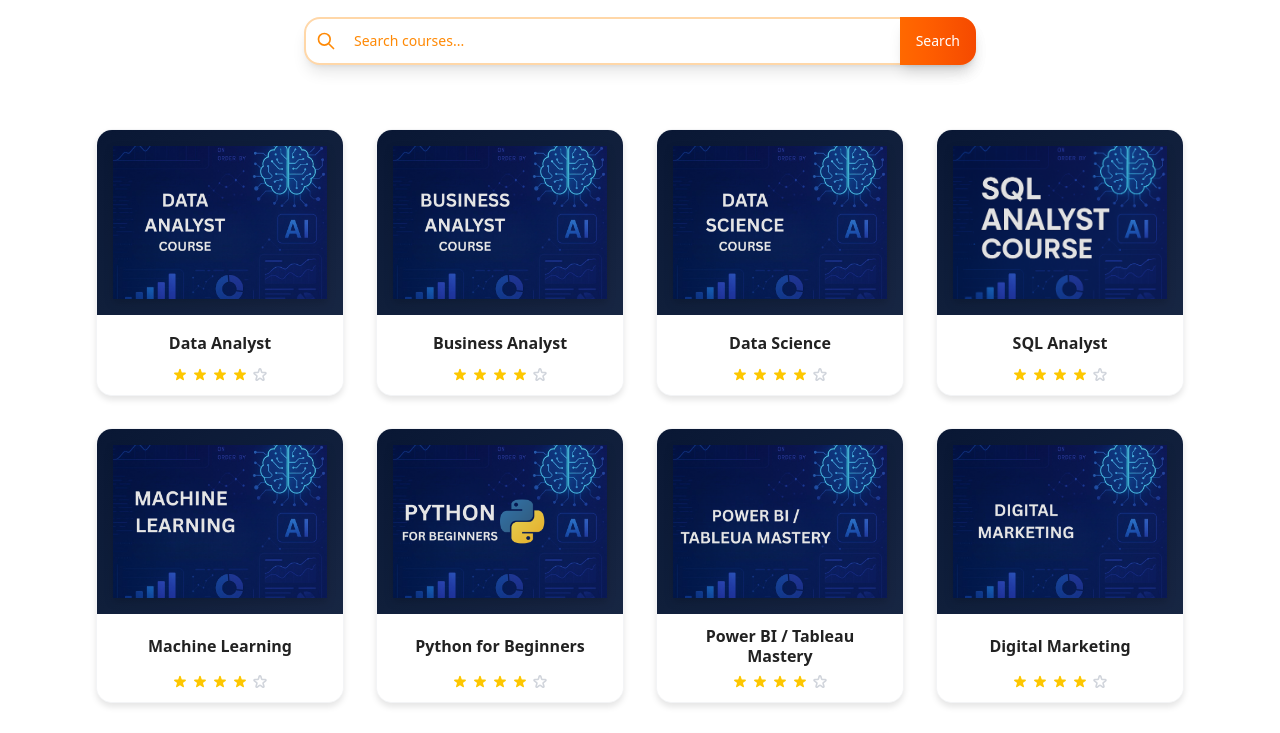
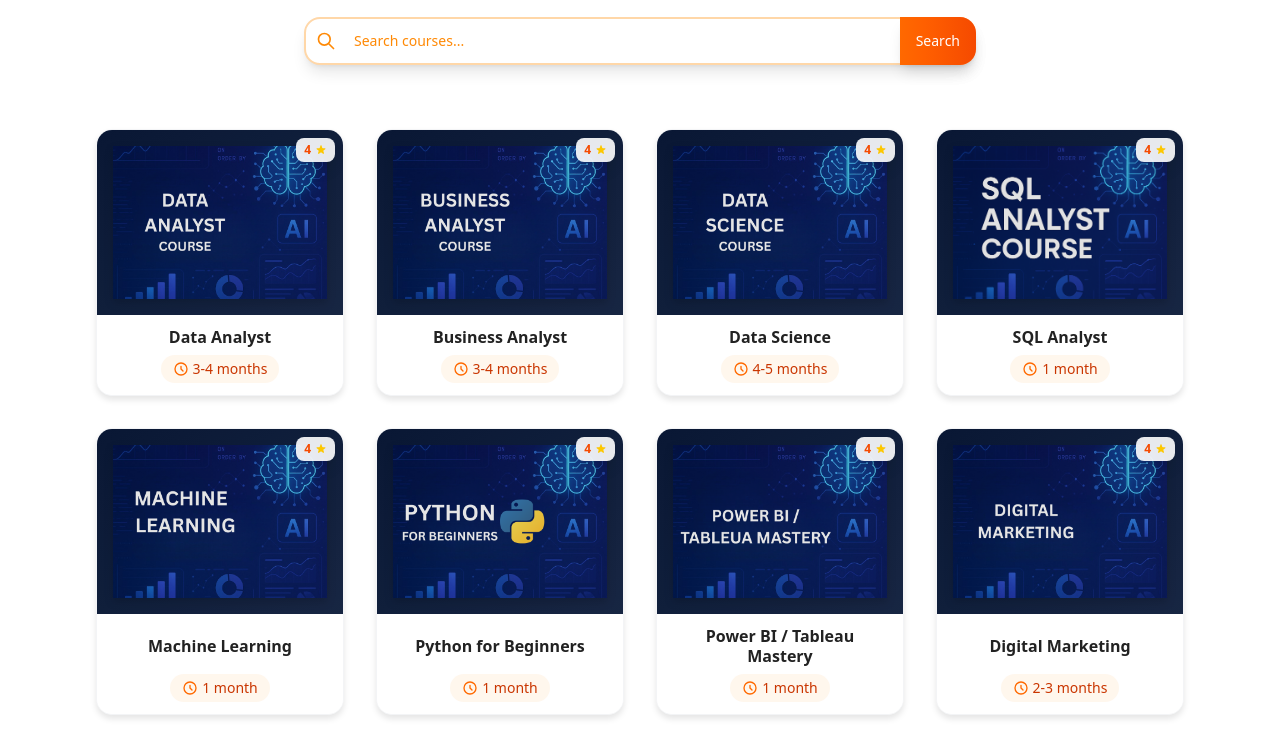
Before and after one commit to nilimaSahu22/DataInYourself, a Next.js app: page / in a window 1280 px wide. Shown: the part 980-1713 px from the top of the page. Built offline with nearby package versions, Linux system fonts and the light colour scheme.

Commit message:
flip and rotate animation updated

```diff
--- a/app/components/ui/PlacementCourseCard.tsx
+++ b/app/components/ui/PlacementCourseCard.tsx
@@ -22,8 +22,8 @@
   iconSrc,
   iconAlt,
   title,
-  // duration,
-  // rating = 4,
+  duration,
+  rating = 4,
   index = 0,
   animationKey = 0,
   shouldAnimate = false,
@@ -34,11 +34,13 @@
   // Calculate delay based on index for staggered animation
   const animationDelay = index * 500; // 500ms delay between each card for slower animation
 
-  // Reset and trigger animation when animationKey changes and shouldAnimate is true
+  // Single animation control effect
   useEffect(() => {
     if (shouldAnimate) {
+      // Reset visibility first
       setIsVisible(false);
 
+      // Then trigger animation after delay
       const timer = setTimeout(() => {
         setIsVisible(true);
       }, animationDelay);
@@ -48,14 +50,7 @@
       // If not animating, show immediately
       setIsVisible(true);
     }
-  }, [animationKey, animationDelay, shouldAnimate]);
-
-  // Reset visibility when animationKey changes
-  useEffect(() => {
-    if (shouldAnimate) {
-      setIsVisible(false);
-    }
-  }, [animationKey, shouldAnimate]);
+  }, [shouldAnimate, animationDelay]);
 
   return (
     <Link href={`/courses/${courseSlug}`} className="block w-full h-full group">
@@ -77,6 +72,16 @@
           />
           {/* Subtle overlay for better text contrast */}
           <div className="absolute inset-0 bg-black/10"></div>
+
+          {/* Rating Badge - Top Right Corner */}
+          <div className="absolute top-2 right-2 bg-white/90 backdrop-blur-sm rounded-lg px-2 py-1 shadow-lg">
+            <div className="flex items-center space-x-1">
+              <span className="text-xs font-semibold text-orange-600">{rating}</span>
+              <svg className="w-3 h-3 text-yellow-400 flex-shrink-0" fill="currentColor" viewBox="0 0 20 20">
+                <path d="M9.049 2.927c.3-.921 1.603-.921 1.902 0l1.07 3.292a1 1 0 00.95.69h3.462c.969 0 1.371 1.24.588 1.81l-2.8 2.034a1 1 0 00-.364 1.118l1.07 3.292c.3.921-.755 1.688-1.54 1.118l-2.8-2.034a1 1 0 00-1.175 0l-2.8 2.034c-.784.57-1.838-.197-1.539-1.118l1.07-3.292a1 1 0 00-.364-1.118L2.98 8.72c-.783-.57-.38-1.81.588-1.81h3.461a1 1 0 00.951-.69l1.07-3.292z" />
+              </svg>
+            </div>
+          </div>
         </div>
 
         {/* Content Section - Fixed height for consistency */}
@@ -88,27 +93,14 @@
             </h3>
           </div>
 
-          {/* Star Rating - Fixed position at bottom */}
-          <div className="flex items-center justify-center space-x-1">
-            {[...Array(4)].map((_, i) => (
-              <svg
-                key={i}
-                className="w-3 h-3 sm:w-4 sm:h-4 text-yellow-400 flex-shrink-0"
-                fill="currentColor"
-                viewBox="0 0 20 20"
-              >
-                <path d="M9.049 2.927c.3-.921 1.603-.921 1.902 0l1.07 3.292a1 1 0 00.95.69h3.462c.969 0 1.371 1.24.588 1.81l-2.8 2.034a1 1 0 00-.364 1.118l1.07 3.292c.3.921-.755 1.688-1.54 1.118l-2.8-2.034a1 1 0 00-1.175 0l-2.8 2.034c-.784.57-1.838-.197-1.539-1.118l1.07-3.292a1 1 0 00-.364-1.118L2.98 8.72c-.783-.57-.38-1.81.588-1.81h3.461a1 1 0 00.951-.69l1.07-3.292z" />
+          {/* Course Duration - Fixed position at bottom */}
+          <div className="flex items-center justify-center">
+            <div className="flex items-center space-x-1 bg-orange-50 rounded-full px-3 py-1">
+              <svg className="w-3 h-3 sm:w-4 sm:h-4 text-orange-500 flex-shrink-0" fill="none" stroke="currentColor" viewBox="0 0 24 24">
+                <path strokeLinecap="round" strokeLinejoin="round" strokeWidth={2} d="M12 8v4l3 3m6-3a9 9 0 11-18 0 9 9 0 0118 0z" />
               </svg>
-            ))}
-            {/* 5th star as outline for 4/5 rating */}
-            <svg
-              className="w-3 h-3 sm:w-4 sm:h-4 text-gray-300 flex-shrink-0"
-              fill="none"
-              stroke="currentColor"
-              viewBox="0 0 20 20"
-            >
-              <path strokeLinecap="round" strokeLinejoin="round" strokeWidth={2} d="M9.049 2.927c.3-.921 1.603-.921 1.902 0l1.07 3.292a1 1 0 00.95.69h3.462c.969 0 1.371 1.24.588 1.81l-2.8 2.034a1 1 0 00-.364 1.118l1.07 3.292c.3.921-.755 1.688-1.54 1.118l-2.8-2.034a1 1 0 00-1.175 0l-2.8 2.034c-.784.57-1.838-.197-1.539-1.118l1.07-3.292a1 1 0 00-.364-1.118L2.98 8.72c-.783-.57-.38-1.81.588-1.81h3.461a1 1 0 00.951-.69l1.07-3.292z" />
-            </svg>
+              <span className="text-xs sm:text-sm font-medium text-orange-700">{duration}</span>
+            </div>
           </div>
         </div>
       </article>
--- a/app/page.tsx
+++ b/app/page.tsx
@@ -13,6 +13,8 @@
   const [animationKey, setAnimationKey] = useState(0); // Add animation trigger key
   const pathname = usePathname();
   const [hasAnimated, setHasAnimated] = useState(false); // Track if animation has already played
+  const [shouldTriggerAnimation, setShouldTriggerAnimation] = useState(false); // Explicit animation trigger
+  const [hasNavigatedAway, setHasNavigatedAway] = useState(false); // Track navigation away
 
   // Contact form state
   const [contactForm, setContactForm] = useState({
@@ -32,55 +34,70 @@
     setIsClient(true);
   }, []);
 
-  // Check if this is the first visit or a page refresh
+  // Track navigation away from home page
   useEffect(() => {
-    if (isClient && pathname === '/') {
-      // Check if this is a page refresh or first visit
-      const hasVisitedBefore = sessionStorage.getItem('hasVisitedHome');
-      const navigationEntry = performance.getEntriesByType('navigation')[0] as any;
-      const isRefresh = !hasVisitedBefore ||
-                       (navigationEntry && navigationEntry.type === 'reload') ||
-                       (performance.navigation && performance.navigation.type === 1);
-
-      if (isRefresh) {
-        // This is a refresh or first visit, trigger animation
-        console.log('Triggering flip animation - refresh detected');
-        setAnimationKey(0);
-        const timer = setTimeout(() => {
-          setAnimationKey(prev => prev + 1);
-        }, 200); // Increased delay to ensure proper initialization
-
-        // Mark that we've visited the home page
-        sessionStorage.setItem('hasVisitedHome', 'true');
-        setHasAnimated(true);
-
-        return () => clearTimeout(timer);
-      } else {
-        // This is navigation from another page, don't trigger animation
-        console.log('Skipping animation - navigation from other page');
-        setHasAnimated(true);
-      }
+    if (isClient && pathname !== '/') {
+      setHasNavigatedAway(true);
+      console.log('User navigated away from home page');
     }
   }, [isClient, pathname]);
 
-  // Force animation on page refresh (F5 or Ctrl+R)
+  // Animation control - ONLY on first load or refresh
   useEffect(() => {
-    const handleBeforeUnload = () => {
-      sessionStorage.removeItem('hasVisitedHome');
-    };
+    if (!isClient || pathname !== '/') return;
 
-    window.addEventListener('beforeunload', handleBeforeUnload);
-    return () => window.removeEventListener('beforeunload', handleBeforeUnload);
-  }, []);
+    // Check if this is a page refresh or first visit
+    const navigationEntry = performance.getEntriesByType('navigation')[0] as any;
+    const isRefresh = (navigationEntry && navigationEntry.type === 'reload') ||
+                     (performance.navigation && performance.navigation.type === 1);
+
+    // Only trigger animation if it's a refresh AND user hasn't navigated away
+    if (isRefresh && !hasNavigatedAway) {
+      console.log('Triggering flip animation - page refresh detected');
+      setShouldTriggerAnimation(true);
+      setAnimationKey(0);
+      const timer = setTimeout(() => {
+        setAnimationKey(prev => prev + 1);
+      }, 200);
+      setHasAnimated(true);
+      return () => clearTimeout(timer);
+    } else {
+      // Skip animation for navigation back
+      console.log('Skipping animation - navigation back or not refresh');
+      setShouldTriggerAnimation(false);
+      setHasAnimated(true);
+      setAnimationKey(0);
+    }
+  }, [isClient, pathname, hasNavigatedAway]);
 
 
 
-  // Clear session storage when user navigates away from home page
+  // Cleanup effect to reset animation state when component unmounts
+  useEffect(() => {
+    return () => {
+      // Reset animation state when component unmounts
+      setShouldTriggerAnimation(false);
+      setHasAnimated(false);
+      setAnimationKey(0);
+    };
+  }, []);
+
+  // Additional safeguard: Reset animation state when navigating away
   useEffect(() => {
     if (isClient && pathname !== '/') {
-      sessionStorage.removeItem('hasVisitedHome');
+      setShouldTriggerAnimation(false);
+      setHasAnimated(false);
+      setAnimationKey(0);
     }
   }, [isClient, pathname]);
+
+  // Force disable animation when user has navigated away
+  useEffect(() => {
+    if (hasNavigatedAway) {
+      setShouldTriggerAnimation(false);
+      console.log('Animation disabled - user has navigated away');
+    }
+  }, [hasNavigatedAway]);
 
   // Handle hash navigation for testimonials
   useEffect(() => {
@@ -316,7 +333,7 @@
                 duration={course.duration}
                 index={index}
                 animationKey={animationKey}
-                shouldAnimate={hasAnimated && animationKey > 0}
+                shouldAnimate={shouldTriggerAnimation && !hasNavigatedAway}
               />
             ))}
           </div>
```
